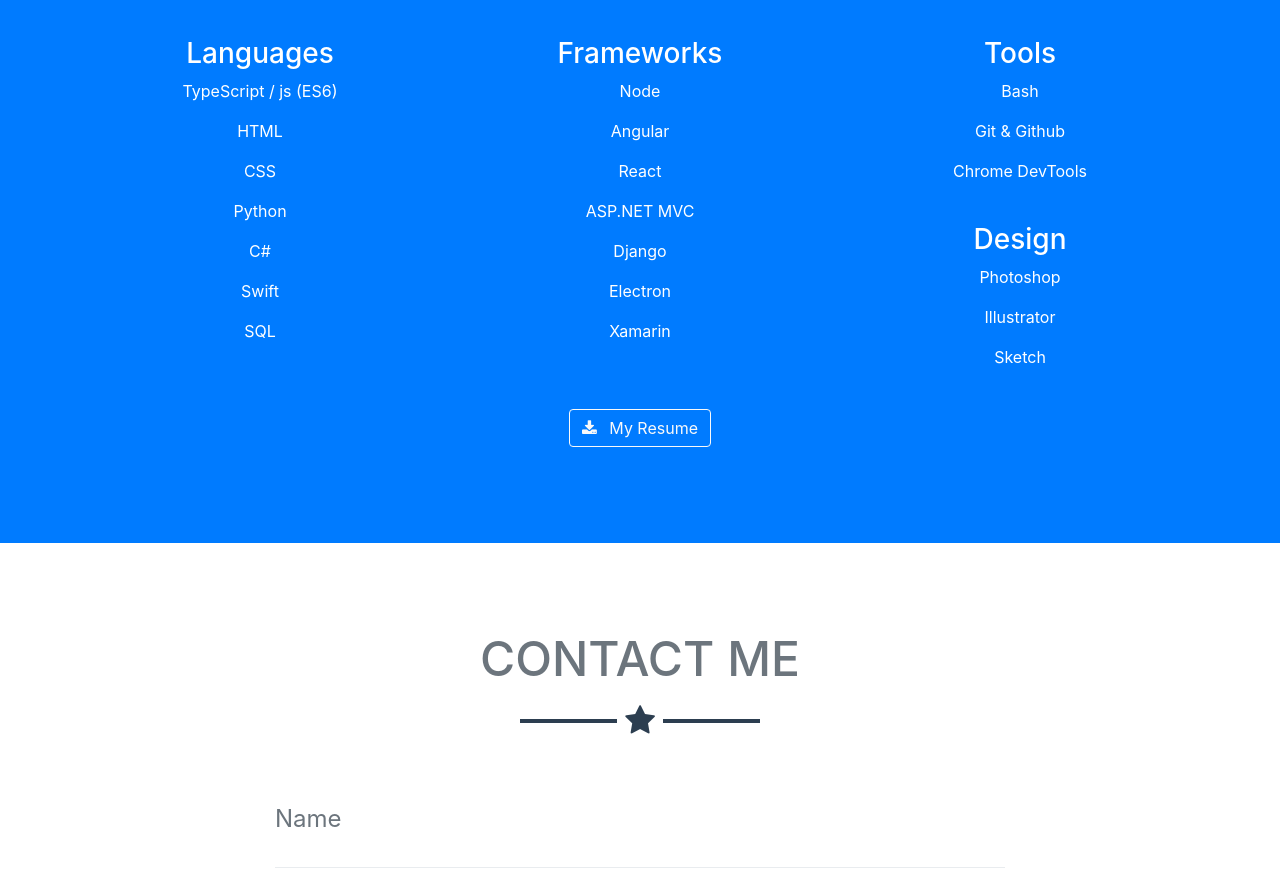
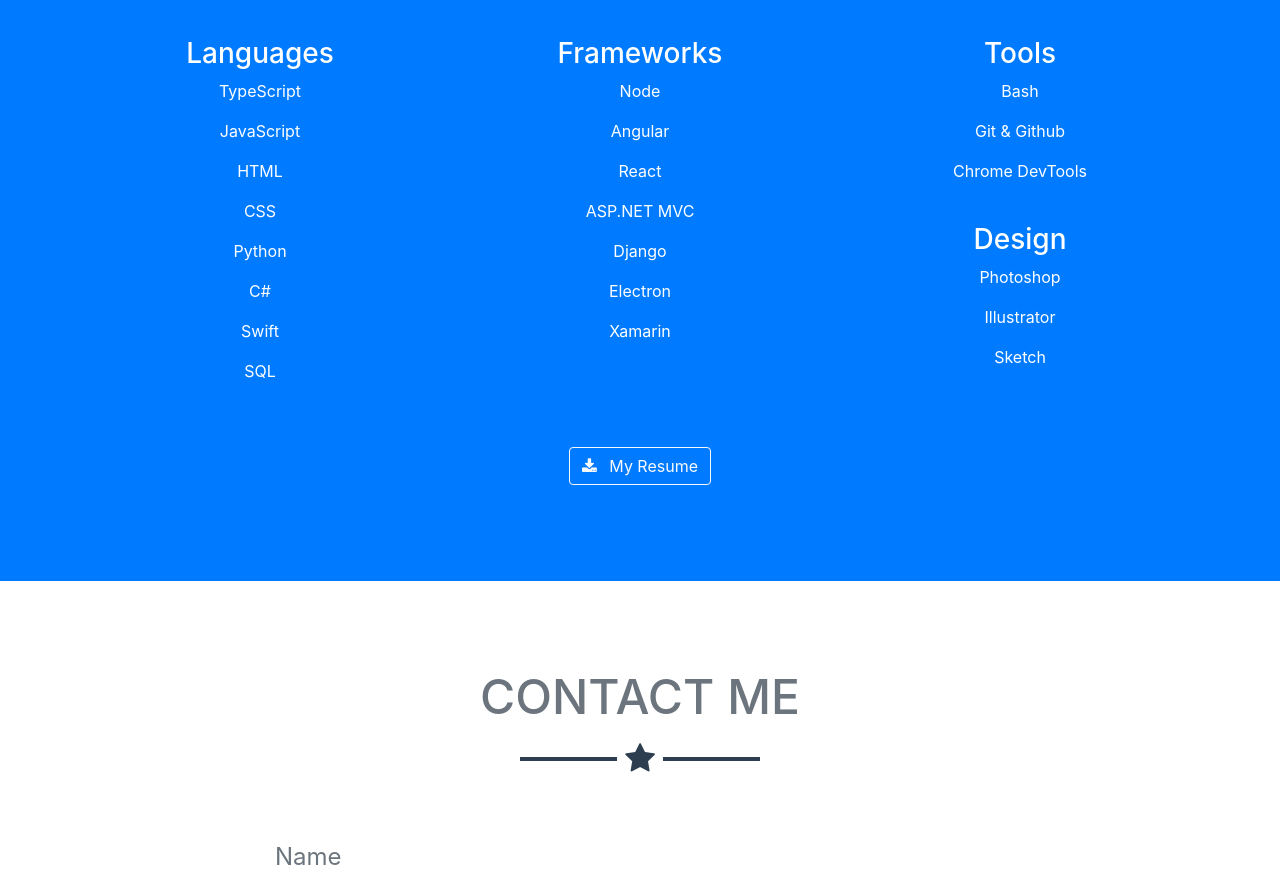
Before and after one commit to billykirk01/MySite, a website with bundled scripts: page index.html in a window 1280 px wide. Shown: the part 1711-2590 px from the top of the page. Built offline with nearby package versions, Linux system fonts and the light colour scheme.

Commit message:
Small formatting

```diff
--- a/index.html
+++ b/index.html
@@ -120,7 +120,8 @@
       <div class="row">
         <div class="col-sm-4" style="text-align:center">
           <h3>Languages</h3>
-          <p>TypeScript / js (ES6)</p>
+          <p>TypeScript</p>
+          <p>JavaScript</p>
           <p>HTML</p>
           <p>CSS</p>
           <p>Python</p>
```
